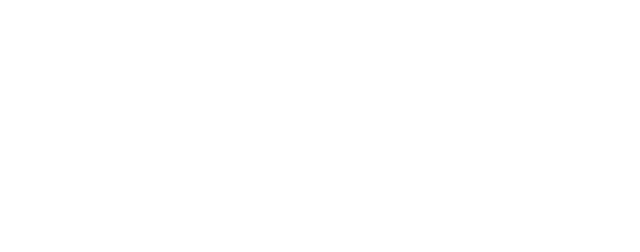
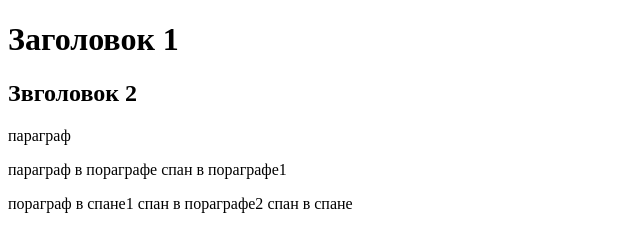
Before and after one commit to ponomarovs87/lesson4, a plain HTML site: page index.html in a window 1280 px wide. Shown: the whole page, without its empty margins (0-640 px from the left). Drawn offline with Linux system fonts and the light colour scheme.

Commit message:
add-text-for-test-01

```diff
--- a/index.html
+++ b/index.html
@@ -1,12 +1,28 @@
 <!DOCTYPE html>
 <html lang="en">
+
 <head>
     <meta charset="UTF-8">
     <meta http-equiv="X-UA-Compatible" content="IE=edge">
     <meta name="viewport" content="width=device-width, initial-scale=1.0">
     <title>Css test</title>
 </head>
+
 <body>
+    <h1>Заголовок 1</h1>
+    <H2>Звголовок 2</H2>
+    <p>параграф
+    <p>параграф в пораграфе
+        <span>спан в пораграфе1
+            <p>пораграф в спане1
+                <span>спан в пораграфе2
+                    <span>спан в спане
+                    </span>
+                </span>
+            </p>
+        </span>
+    </p>
+    </p>
+</body>
 
-</body>
 </html>
```
